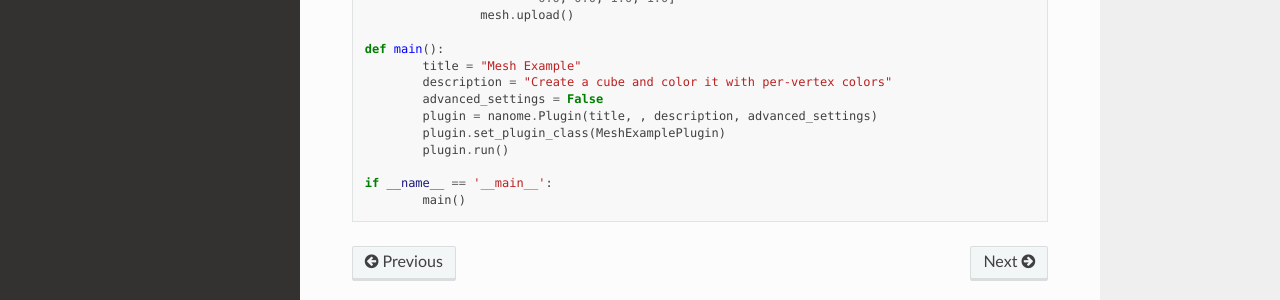
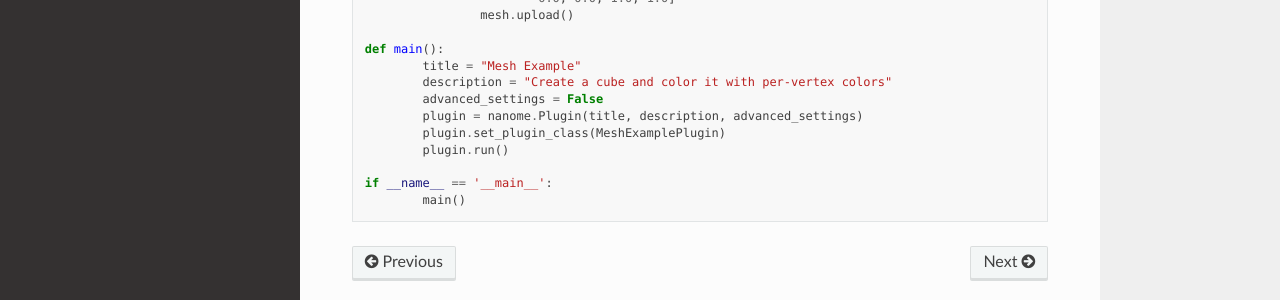
Before and after one commit to nanome-ai/nanome-lib, a Sphinx documentation site: the page built from doc/source/shapes.rst, in a window 1280 px wide and 900 px high, scrolled down 4050 px. Shown: the part 489-789 px from the top of the window. Built offline with Sphinx 7.4.7 and the Read the Docs theme 2.0.0, drawn with Linux system fonts in a browser that asks for light colours; pages that are not in the unit, such as notebooks, are missing from menus.

```diff
--- a/doc/source/shapes.rst
+++ b/doc/source/shapes.rst
@@ -237,7 +237,7 @@ Mesh example
 		title = "Mesh Example"
 		description = "Create a cube and color it with per-vertex colors"
 		advanced_settings = False
-		plugin = nanome.Plugin(title, , description, advanced_settings)
+		plugin = nanome.Plugin(title, description, advanced_settings)
 		plugin.set_plugin_class(MeshExamplePlugin)
 		plugin.run()
 
```
